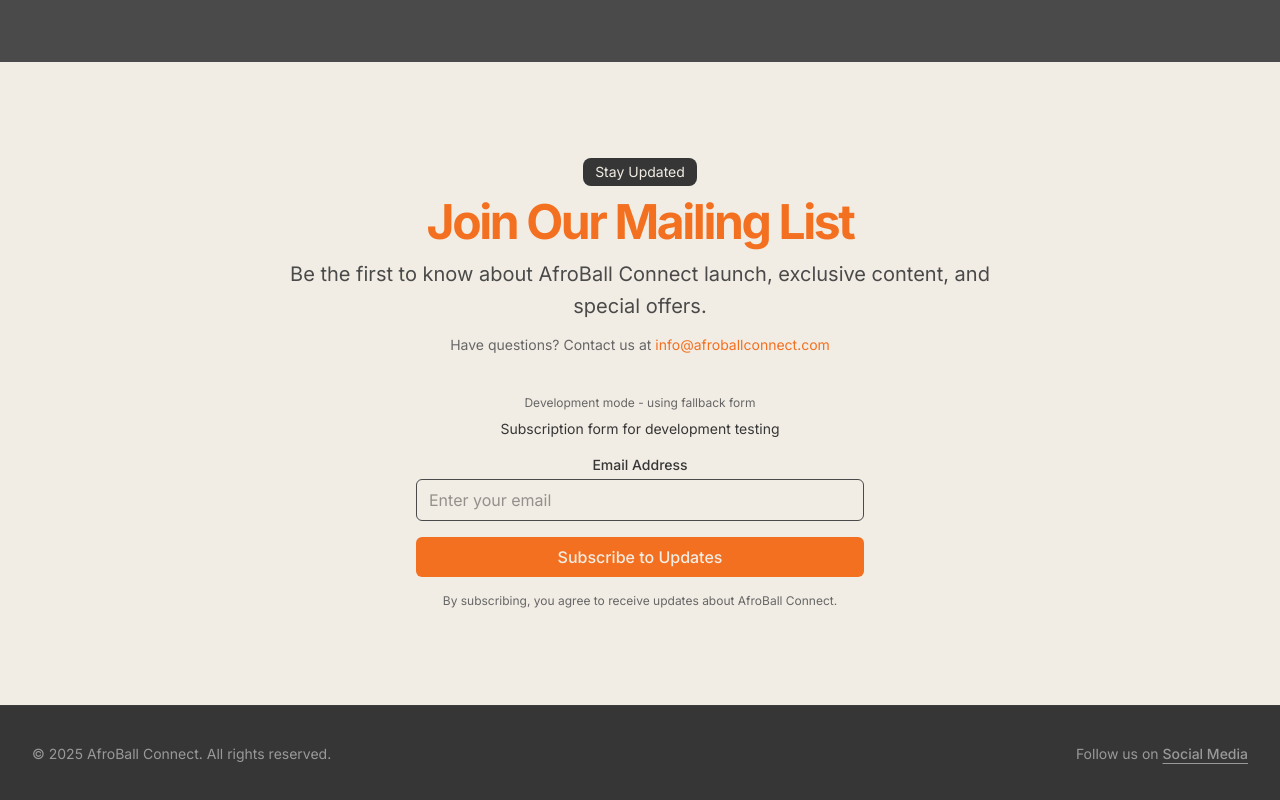
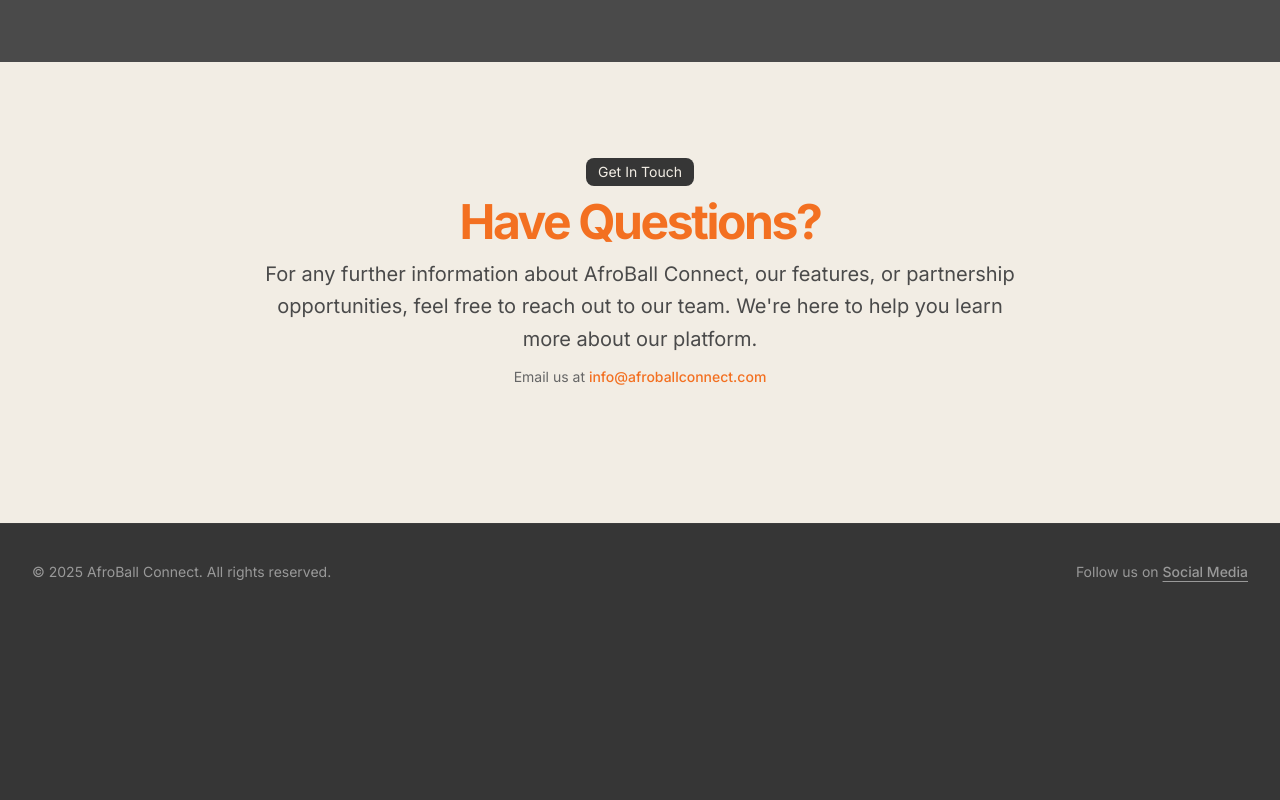
Before and after one commit to Crypto-SI/AfroBall-Connect-landing-page, a Next.js app: page / in a window 1280 px wide. Shown: the part 7379-8179 px from the top of the page. After the commit the page ends 7999 px from the top, so only its background shows below. Built offline with nearby package versions, Linux system fonts and the light colour scheme.

Commit message:
Remove mailing list integration and add contact section
- Removed all Sender.net mailing list scripts and components
- Removed mailing list section from landing page
- Added contact section with info@afroballconnect.com email
- Cleaned up unused imports and TypeScript declarations

```diff
--- a/src/app/layout.tsx
+++ b/src/app/layout.tsx
@@ -45,6 +45,7 @@
 }>) {
   return (
     <html lang="en" suppressHydrationWarning>
+      <head />
       <body
         className={cn(
           "min-h-screen bg-[#363636] font-sans antialiased text-[#F2EDE4]",
--- a/src/app/page.tsx
+++ b/src/app/page.tsx
@@ -5,163 +5,7 @@
 import Script from 'next/script';
 import { useState, useEffect, useRef } from 'react';
 
-// Extend Window interface to include Kit-related properties
-declare global {
-  interface Window {
-    kit: (...args: any[]) => void;
-    KitObject: any;
-  }
-}
 
-// Kit.com Mailing List Form Component
-function KitMailingListForm() {
-  const [showFallback, setShowFallback] = useState(false);
-  const [isLocalhost, setIsLocalhost] = useState(false);
-  const containerRef = useRef<HTMLDivElement>(null);
-
-  useEffect(() => {
-    // Check if we're on localhost
-    const isLocal = typeof window !== 'undefined' &&
-                   (window.location.hostname === 'localhost' ||
-                    window.location.hostname === '127.0.0.1' ||
-                    window.location.hostname.includes('localhost'));
-    setIsLocalhost(isLocal);
-
-    // Only run on client side
-    if (typeof document === 'undefined' || !containerRef.current) return;
-
-    // Clear any existing content
-    containerRef.current.innerHTML = '';
-
-    // If on localhost, show fallback immediately with a note
-    if (isLocal) {
-      console.log('On localhost - showing fallback form (Kit.com may not work on dev domains)');
-      setShowFallback(true);
-      return;
-    }
-
-    // Create the script element with the exact embed code structure
-    const script = document.createElement('script');
-    script.async = true;
-    script.setAttribute('data-uid', '6273feb6f2');
-    script.src = 'https://afroballconnect.kit.com/6273feb6f2/index.js';
-
-    // Add event listeners
-    script.onload = () => {
-      console.log('Kit.com script loaded successfully');
-
-      // Give Kit.com time to render the form
-      setTimeout(() => {
-        if (containerRef.current) {
-          // Check if Kit.com has rendered a form
-          const hasContent = containerRef.current.children.length > 0;
-          if (!hasContent) {
-            console.log('Kit.com form not found, showing fallback');
-            setShowFallback(true);
-          }
-        }
-      }, 3000);
-    };
-
-    script.onerror = () => {
-      console.error('Failed to load Kit.com script');
-      setShowFallback(true);
-    };
-
-    // Add the script to the container
-    containerRef.current.appendChild(script);
-
-    // Set a timeout to show fallback if nothing happens
-    const timeoutId = setTimeout(() => {
-      if (!showFallback) {
-        console.log('Kit.com loading timeout, showing fallback');
-        setShowFallback(true);
-      }
-    }, 10000);
-
-    // Cleanup function
-    return () => {
-      clearTimeout(timeoutId);
-      if (containerRef.current) {
-        containerRef.current.innerHTML = '';
-      }
-    };
-  }, [showFallback]);
-
-  if (showFallback) {
-    return (
-      <div className="text-center">
-        <div className="mb-4">
-          <svg className="h-8 w-8 mx-auto text-[#F37021]" fill="currentColor" viewBox="0 0 20 20">
-            <path fillRule="evenodd" d="M18 10a8 8 0 11-16 0 8 8 0 0116 0zm-7 4a1 1 0 11-2 0 1 1 0 012 0zm-1-9a1 1 0 00-1 1v4a1 1 0 102 0V6a1 1 0 00-1-1z" clipRule="evenodd" />
-          </svg>
-        </div>
-        {isLocalhost && (
-          <p className="text-[#666666] text-xs mb-2">
-            Development mode - using fallback form
-          </p>
-        )}
-        <p className="text-[#363636] text-sm mb-4">
-          {isLocalhost ? 'Subscription form for development testing' : 'Unable to load subscription form'}
-        </p>
-        <form className="space-y-4 max-w-md mx-auto" onSubmit={(e) => {
-          e.preventDefault();
-          const form = e.target as HTMLFormElement;
-          const email = (form.querySelector('#kit-email') as HTMLInputElement).value;
-          console.log('Subscription received:', email);
-
-          // Show success message
-          const container = form.closest('.text-center') as HTMLElement;
-          if (container) {
-            container.innerHTML = `
-              <div class="text-green-600 mb-2">
-                <svg class="h-8 w-8 mx-auto" fill="currentColor" viewBox="0 0 20 20">
-                  <path fillRule="evenodd" d="M10 18a8 8 0 100-16 8 8 0 000 16zm3.707-9.293a1 1 0 00-1.414-1.414L9 10.586 7.707 9.293a1 1 0 00-1.414 1.414l2 2a1 1 0 001.414 0l4-4z" clipRule="evenodd" />
-                </svg>
-              </div>
-              <p class="text-[#363636] text-sm mb-4">Thank you for subscribing! We'll keep you updated with AfroBall Connect news.</p>
-              ${isLocalhost ? '<p class="text-xs text-[#666666]">This is a demo submission. In production, this would connect to your mailing list.</p>' : ''}
-            `;
-          }
-
-          // Reset form
-          form.reset();
-        }}>
-          <div>
-            <label htmlFor="kit-email" className="block text-sm font-medium text-[#363636] mb-1">Email Address</label>
-            <input
-              type="email"
-              id="kit-email"
-              name="email"
-              required
-              className="w-full px-3 py-2 border border-[#4A4A4A] rounded-md focus:outline-none focus:ring-2 focus:ring-[#F37021] focus:border-transparent"
-              placeholder="Enter your email"
-            />
-          </div>
-          <button
-            type="submit"
-            className="w-full bg-[#F37021] text-[#F2EDE4] py-2 px-4 rounded-md hover:bg-[#F37021]/90 transition-colors font-medium"
-          >
-            Subscribe to Updates
-          </button>
-          <p className="text-xs text-[#666666] text-center">
-            By subscribing, you agree to receive updates about AfroBall Connect.
-          </p>
-        </form>
-      </div>
-    );
-  }
-
-  return (
-    <div ref={containerRef} className="min-h-[300px] flex items-center justify-center">
-      {/* Loading state */}
-      <div className="text-center">
-        <div className="animate-spin rounded-full h-8 w-8 border-b-2 border-[#F37021] mx-auto mb-2"></div>
-        <p className="text-[#363636] text-sm">Loading subscription form...</p>
-      </div>
-    </div>
-  );
-}
 
 export default function HomePage() {
   const [showVideo, setShowVideo] = useState(false);
@@ -695,58 +539,28 @@
         </div>
       </section>
 
-      {/* Mailing List Section */}
+      {/* Contact Information Section */}
       <section className="w-full py-8 md:py-16 lg:py-24 bg-[#F2EDE4] text-[#363636]">
         <div className="container mx-auto px-4 md:px-6 flex flex-col items-center">
           <div className="text-center mb-8 md:mb-10 w-full">
             <div className="space-y-3 mx-auto max-w-3xl">
-              <div className="inline-block rounded-lg bg-[#363636] px-3 py-1 text-sm text-[#F2EDE4] mx-auto">Stay Updated</div>
+              <div className="inline-block rounded-lg bg-[#363636] px-3 py-1 text-sm text-[#F2EDE4] mx-auto">Get In Touch</div>
               <h2 className="font-heading text-2xl md:text-3xl font-bold tracking-tighter sm:text-4xl lg:text-5xl text-[#F37021]">
-                Join Our Mailing List
+                Have Questions?
               </h2>
               <p className="text-[#4A4A4A] text-sm sm:text-base md:text-lg lg:text-xl/relaxed">
-                Be the first to know about AfroBall Connect launch, exclusive content, and special offers.
+                For any further information about AfroBall Connect, our features, or partnership opportunities,
+                feel free to reach out to our team. We're here to help you learn more about our platform.
               </p>
               <p className="text-[#666666] text-sm">
-                Have questions? Contact us at <a href="mailto:info@afroballconnect.com" className="text-[#F37021] hover:underline">info@afroballconnect.com</a>
+                Email us at <a href="mailto:info@afroballconnect.com" className="text-[#F37021] hover:underline font-medium">info@afroballconnect.com</a>
               </p>
             </div>
-          </div>
-
-          <div className="w-full max-w-2xl">
-            <KitMailingListForm />
           </div>
         </div>
       </section>
 
+
     </div>
   );
 }
-
-
-// Global fallback form handler for Kit.com
-if (typeof window !== 'undefined') {
-  (window as any).handleKitFallbackSubmit = function(event: Event) {
-    event.preventDefault();
-    const form = event.target as HTMLFormElement;
-    const email = (form.querySelector('#kit-email') as HTMLInputElement).value;
-
-    console.log('Kit.com fallback subscription:', email);
-
-    // Show success message
-    const container = form.closest('.text-center') as HTMLElement;
-    if (container) {
-      container.innerHTML = `
-        <div class="text-green-600 mb-2">
-          <svg class="h-8 w-8 mx-auto" fill="currentColor" viewBox="0 0 20 20">
-            <path fillRule="evenodd" d="M10 18a8 8 0 100-16 8 8 0 000 16zm3.707-9.293a1 1 0 00-1.414-1.414L9 10.586 7.707 9.293a1 1 0 00-1.414 1.414l2 2a1 1 0 001.414 0l4-4z" clipRule="evenodd" />
-          </svg>
-        </div>
-        <p class="text-[#363636] text-sm mb-4">Thank you for subscribing! We'll keep you updated with AfroBall Connect news.</p>
-      `;
-    }
-
-    // Reset form
-    form.reset();
-  };
-}
```
